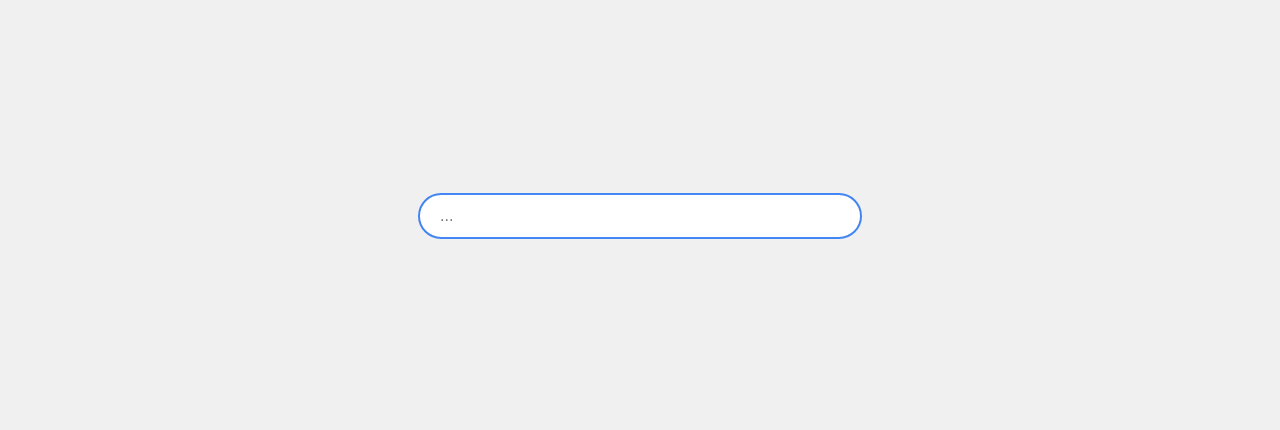
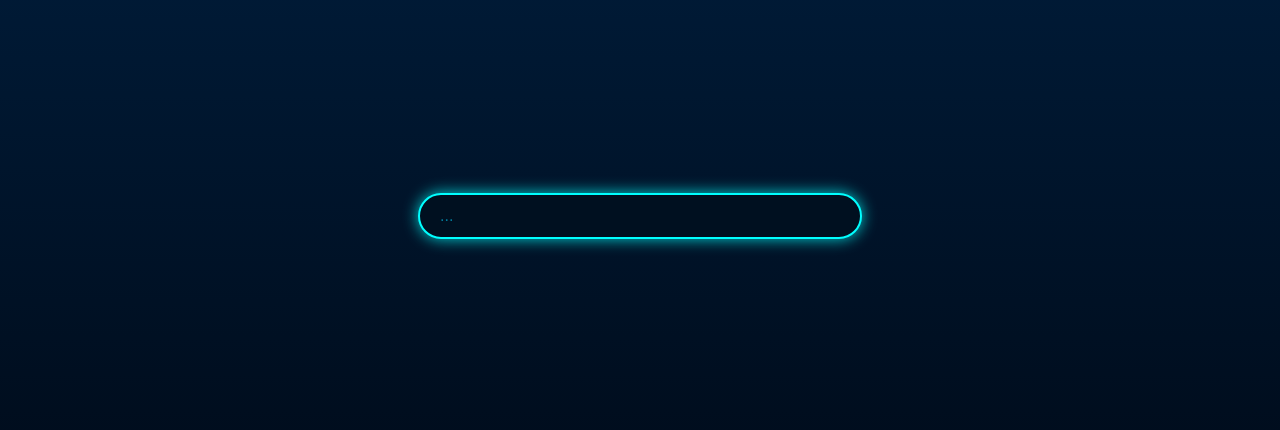
Before and after one commit to JackFShields/Study-Guide, a plain HTML site: page index.html in a window 1280 px wide. Shown: the part 184-614 px from the top of the page. Drawn offline with Linux system fonts and the light colour scheme.

Commit message:
Update index.html

```diff
--- a/index.html
+++ b/index.html
@@ -11,19 +11,28 @@
             align-items: center;
             height: 100vh;
             margin: 0;
-            background: #f0f0f0;
+            background: linear-gradient(180deg, #001f3f 0%, #000814 100%);
             font-family: Arial, sans-serif;
+            color: #00d9ff;
         }
         input {
             padding: 12px 20px;
             font-size: 16px;
-            border: 2px solid #ddd;
+            border: 2px solid #00d9ff;
             border-radius: 25px;
             width: 400px;
             outline: none;
+            background-color: #001020;
+            color: #00d9ff;
+            box-shadow: 0 0 10px rgba(0, 217, 255, 0.6);
+            transition: all 0.3s ease;
+        }
+        input::placeholder {
+            color: #007a99;
         }
         input:focus {
-            border-color: #4285f4;
+            border-color: #00ffff;
+            box-shadow: 0 0 15px rgba(0, 255, 255, 0.8);
         }
     </style>
 </head>
```
